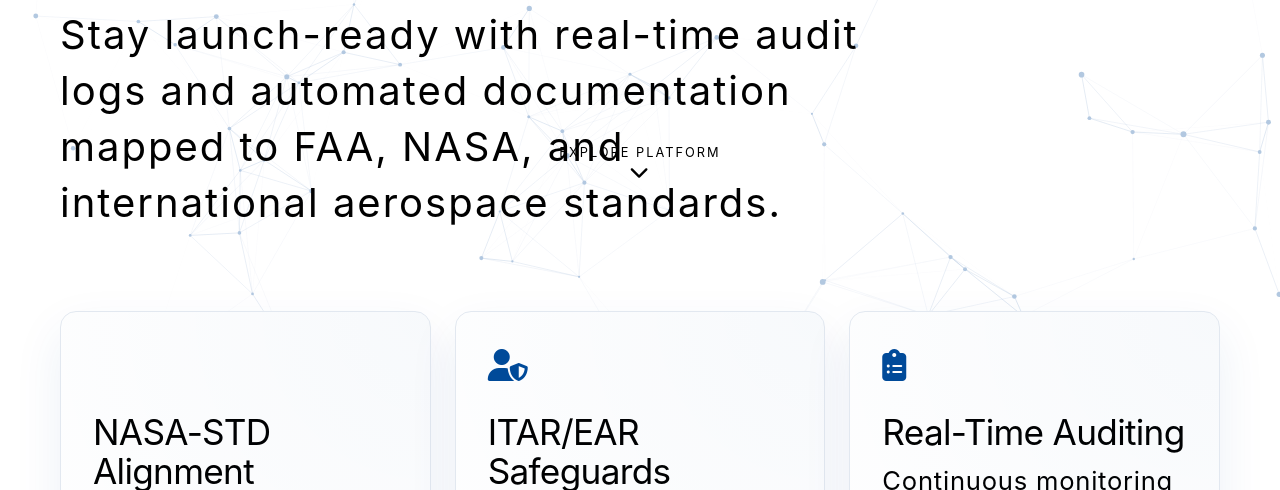
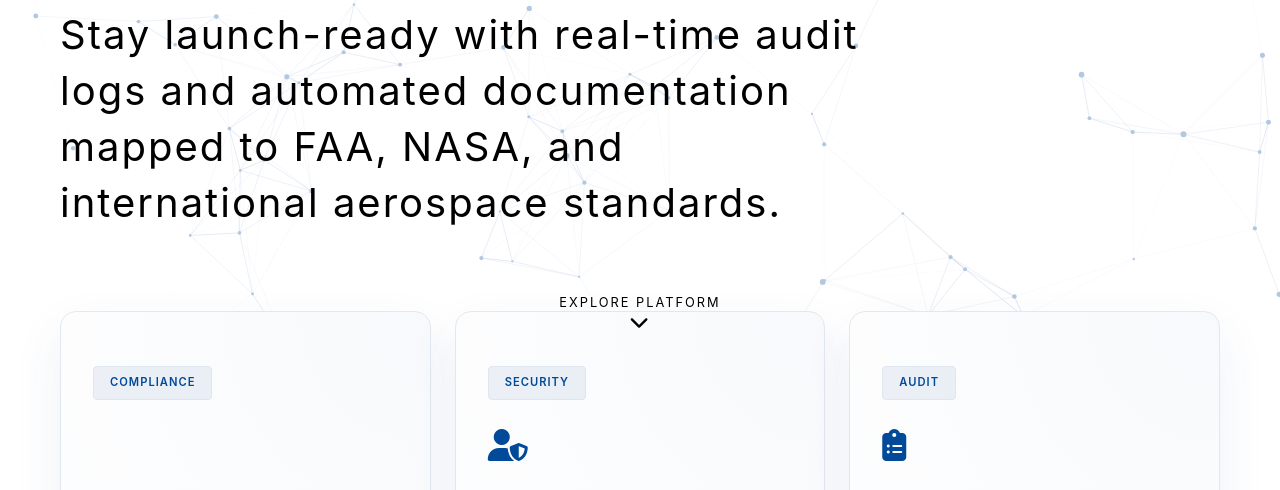
Before and after one commit to VyomFix-Dev/vyomfix-landing-website, a website: page src/platform.html in a window 1280 px wide. Shown: the part 419-909 px from the top of the page. Drawn offline with Linux system fonts and the light colour scheme; some icons are missing; a web font is replaced by a local one.

Commit message:
Refine_Platform_Features

```diff
--- a/src/platform.html
+++ b/src/platform.html
@@ -55,30 +55,33 @@
                     Stay launch-ready with real-time audit logs and automated documentation mapped to FAA, NASA, and
                     international aerospace standards.
                 </p>
-
-                <div class="scroll-indicator scroll-trigger">
-                    <span>Explore Platform</span>
-                    <i class="fas fa-chevron-down"></i>
-                </div>
             </div>
 
             <div class="features-grid u-margin-top-80">
                 <div class="feature-card reveal">
+                    <div class="badge u-margin-bottom-15" style="font-size: 0.7rem;">Compliance</div>
                     <div class="feat-icon"><i class="fas fa-file-check"></i></div>
                     <h3>NASA-STD Alignment</h3>
                     <p>Internal logic engines pre-configured for major space agency quality and safety standards.</p>
                 </div>
                 <div class="feature-card reveal">
+                    <div class="badge u-margin-bottom-15" style="font-size: 0.7rem;">Security</div>
                     <div class="feat-icon"><i class="fas fa-user-shield"></i></div>
                     <h3>ITAR/EAR Safeguards</h3>
                     <p>Granular access control and data residency options to maintain strict export control compliance.
                     </p>
                 </div>
                 <div class="feature-card reveal">
+                    <div class="badge u-margin-bottom-15" style="font-size: 0.7rem;">Audit</div>
                     <div class="feat-icon"><i class="fas fa-clipboard-list"></i></div>
                     <h3>Real-Time Auditing</h3>
                     <p>Continuous monitoring of production steps with immediate flagging of compliance deviations.</p>
                 </div>
+            </div>
+
+            <div class="scroll-indicator scroll-trigger u-margin-top-60">
+                <span>Explore Platform</span>
+                <i class="fas fa-chevron-down"></i>
             </div>
         </section>
 
```
